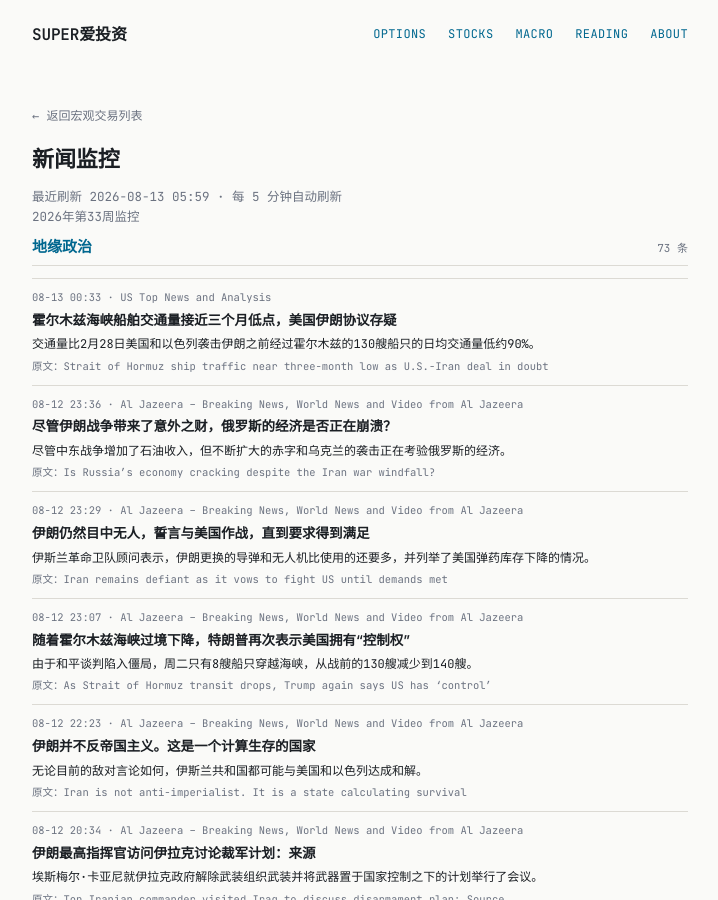
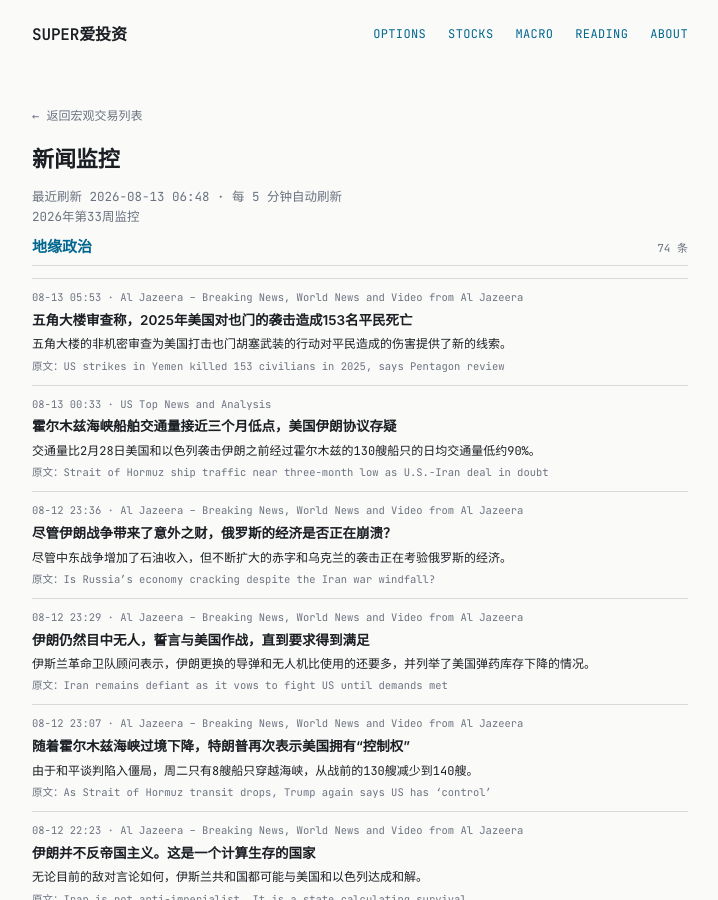
Before and after one commit to tang3super/tang3super.github.io, a Jekyll site: the page built from _macro_trade/news-digest.md, in a window 1280 px wide and 900 px high. Shown: the whole window, without its empty margins (280-998 px from the left). Built offline with Jekyll 4.4.1, drawn with Linux system fonts in a browser that asks for light colours; some of the changed text lies outside the part shown.

Commit message:
sync news-digest article

```diff
--- a/_macro_trade/news-digest.md
+++ b/_macro_trade/news-digest.md
@@ -5,11 +5,18 @@ title: 新闻监控
 date: '2026-08-13'
 summary: 2026年第33周监控
 week_label: 2026年第33周监控
-last_updated: 2026-08-13 05:59
+last_updated: 2026-08-13 06:48
 refresh_note: 每 5 分钟自动刷新
 topics:
 - name: 地缘政治
   items:
+  - title: US strikes in Yemen killed 153 civilians in 2025, says Pentagon review
+    summary: The unclassified Pentagon review sheds new light on civilian harm from the US campaign against Yemen’s Houthis.
+    link: https://www.aljazeera.com/news/2026/8/12/us-strikes-in-yemen-killed-153-civilians-in-2025-says-pentagon-review?traffic_source=rss
+    source: Al Jazeera – Breaking News, World News and Video from Al Jazeera
+    time: 08-13 05:53
+    title_zh: 五角大楼审查称，2025年美国对也门的袭击造成153名平民死亡
+    summary_zh: 五角大楼的非机密审查为美国打击也门胡塞武装的行动对平民造成的伤害提供了新的线索。
   - title: Strait of Hormuz ship traffic near three-month low as U.S.-Iran deal in doubt
     summary: Traffic is about 90% lower than the daily average of 130 ships that transited Hormuz before the U.S. and Israel attacked Iran on Feb. 28.
     link: https://www.cnbc.com/2026/08/12/strait-hormuz-ship-traffic-iran-war-deal.html
@@ -515,6 +522,13 @@ topics:
     time: 08-13 03:08
     title_zh: 美国海军特种中队拍摄了1905年西班牙上次日全食
     summary_zh: 三艘美国军舰被派往瓦伦西亚，用高清相机拍摄太阳日冕的照片，售价超过34美元..
+  - title: Here are five key takeaways from the July CPI inflation report
+    summary: Readings for July on the prices consumers pay for goods and services came in pretty much on target.
+    link: https://www.cnbc.com/2026/08/12/here-are-five-key-takeaways-from-the-july-cpi-inflation-report.html
+    source: US Top News and Analysis
+    time: 08-13 01:14
+    title_zh: 以下是7月份CPI通胀报告的五个关键要点
+    summary_zh: 7月份消费者为商品和服务支付的价格读数几乎符合目标。
   - title: Drought exposes Nazi-era warship wrecks beneath the Danube
     summary: Record-low water levels on the Danube near Prahovo, Serbia, have exposed the wrecks of dozens of Nazi-era vessels
     link: https://www.aljazeera.com/video/newsfeed/2026/8/12/drought-exposes-nazi-era-warship-wrecks-beneath-the-danube?traffic_source=rss
```
